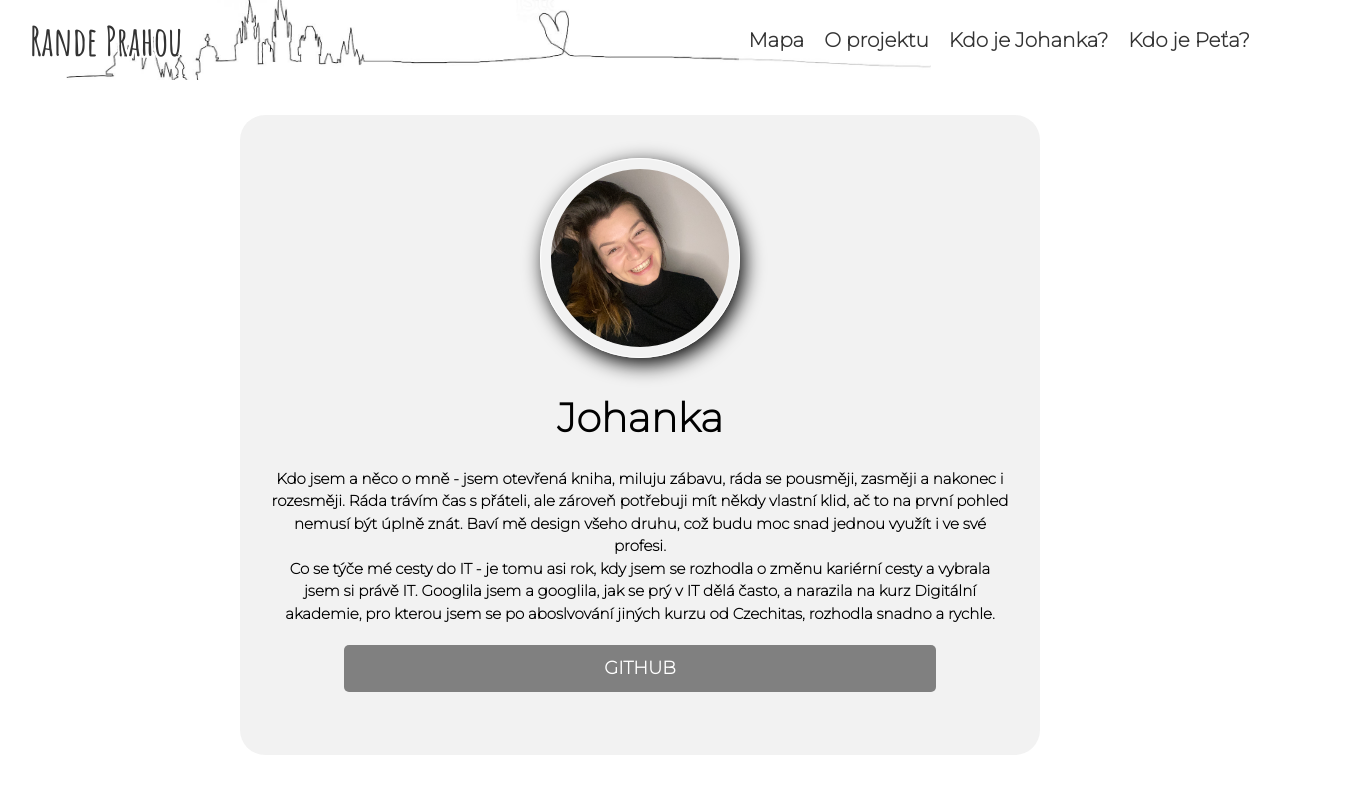
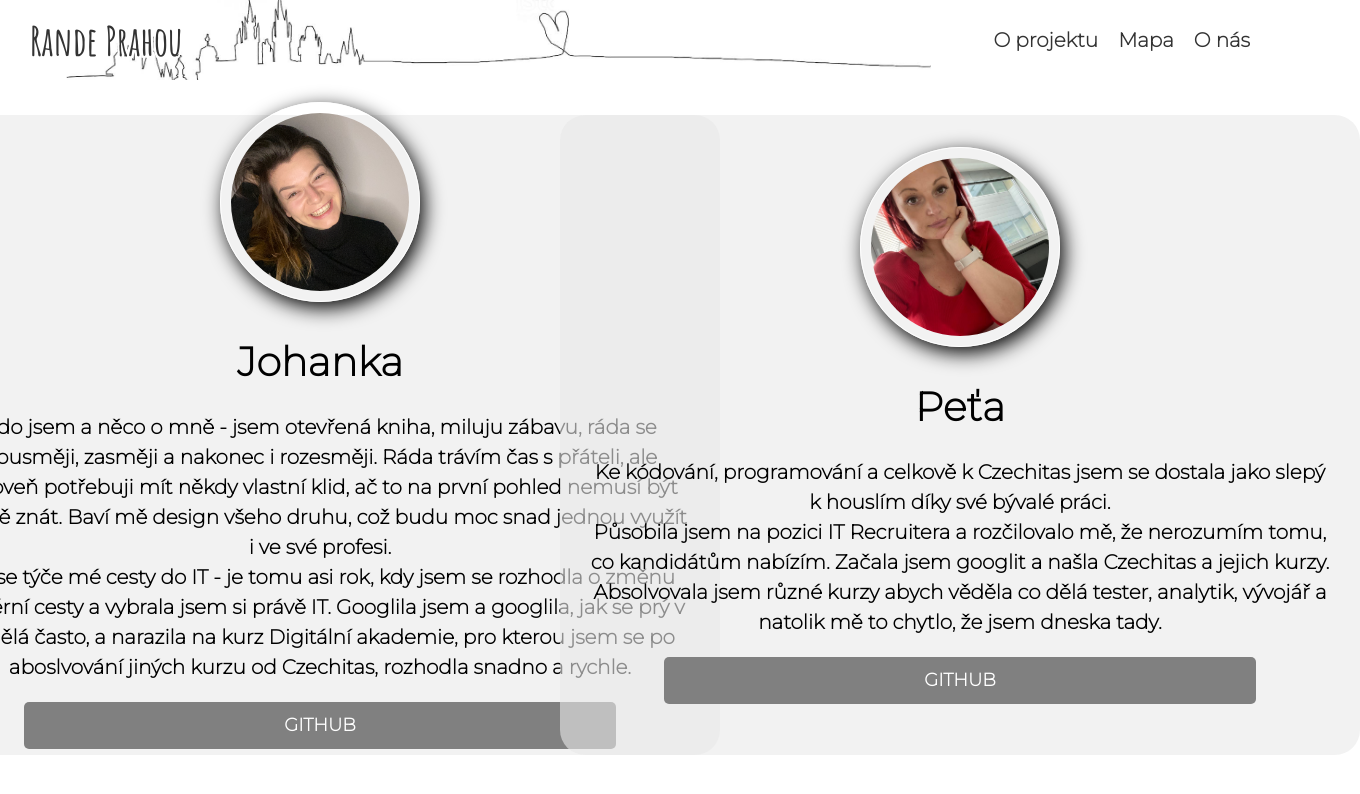
Before and after one commit to PetraPek/rande-prahou-DA-web, a React app: page /johana in a window 1280 px wide. Shown: the top 794 px of the page, 1360 px wide, since content can reach past the window. Built offline with nearby package versions, Linux system fonts and the light colour scheme.

Commit message:
změna uspořádání menu - ,,O nás

```diff
--- a/src/components/Bar/bar.css
+++ b/src/components/Bar/bar.css
@@ -128,7 +128,6 @@
   justify-content: center;
   height: 50px;
   width: 50px;
-  color: rgb(108, 108, 108);
   padding: 8px;
   background-color: rgb(252, 255, 255);
   border-radius: 10px;
--- a/src/components/Header/header.jsx
+++ b/src/components/Header/header.jsx
@@ -21,6 +21,13 @@ export const Header = () => {
       <HamburgerMenu />
       <nav className="rowMenu">
         <a
+          className={'rowMenu__elm ' + (openMenuItem === '' ? 'active' : '')}
+          href="/"
+          onClick={() => handleClick('')}
+        >
+          O projektu
+        </a>
+        <a
           className={
             'rowMenu__elm ' + (openMenuItem === 'mapa' ? 'active' : '')
           }
@@ -29,13 +36,7 @@ export const Header = () => {
         >
           Mapa
         </a>
-        <a
-          className={'rowMenu__elm ' + (openMenuItem === '' ? 'active' : '')}
-          href="/"
-          onClick={() => handleClick('')}
-        >
-          O projektu
-        </a>
+
         <a
           className={
             'rowMenu__elm ' + (openMenuItem === 'johana' ? 'active' : '')
@@ -43,15 +44,15 @@ export const Header = () => {
           href="/johana"
           onClick={() => handleClick('johana')}
         >
-          Kdo je Johanka?
+          O nás
         </a>
-        <a
+        {/* <a
           className={'rowMenu__elm ' + (openMenuItem === '' ? 'active' : '')}
           href="/petra"
           onClick={() => handleClick}
         >
           Kdo je Peťa?
-        </a>
+        </a> */}
       </nav>
     </header>
   );
--- a/src/components/Johana/johana.css
+++ b/src/components/Johana/johana.css
@@ -13,7 +13,7 @@
   justify-content: center;
   align-items: center;
   width: 90%;
-  min-width: 420px;
+  min-width: 200px;
   height: 80%;
   padding: 30px 30px 20px 30px;
   margin: 0 10px 10px 10px;
@@ -93,6 +93,16 @@
 
   }
 
+  .personal__info {
+    font-size: 20px;
+  }
+
+  .about__us {
+    display: flex;
+    justify-content: space-around;
+    align-items: start;
+  }
+
   /* .personal__title {
     font-size: 40px;
     margin: -250px 15px 30px 15px;
--- a/src/components/Johana/johana.jsx
+++ b/src/components/Johana/johana.jsx
@@ -1,9 +1,11 @@
 import React from 'react';
 import './johana.css';
 import johyy from './img/johyy.jpg';
+import { Petra } from '../Petra/petra';
 
 export const Johana = () => {
   return (
+    <div className="about__us">
       <div className="personal__content">
         <div className="personal__card">
           <img className="personal__foto" src={johyy} alt="Johana Pokorná" />
@@ -11,16 +13,16 @@ export const Johana = () => {
             <h1 className="personal__title">Johanka</h1>
 
             <p className="personal__info">
-            Kdo jsem a něco o mně - jsem otevřená kniha, miluju zábavu, ráda se
-            pousměji, zasměji a nakonec i rozesměji. Ráda trávím čas s přáteli,
-            ale zároveň potřebuji mít někdy vlastní klid, ač to na první pohled
-            nemusí být úplně znát. Baví mě design všeho druhu, což budu moc snad
-            jednou využít i ve své profesi.
+              Kdo jsem a něco o mně - jsem otevřená kniha, miluju zábavu, ráda
+              se pousměji, zasměji a nakonec i rozesměji. Ráda trávím čas s
+              přáteli, ale zároveň potřebuji mít někdy vlastní klid, ač to na
+              první pohled nemusí být úplně znát. Baví mě design všeho druhu,
+              což budu moc snad jednou využít i ve své profesi.
             </p>
 
             <p className="personal__info">
-            Co se týče mé cesty do IT - je tomu asi rok, kdy jsem se rozhodla o
-            změnu kariérní cesty a vybrala jsem si právě IT. Googlila jsem a
+              Co se týče mé cesty do IT - je tomu asi rok, kdy jsem se rozhodla
+              o změnu kariérní cesty a vybrala jsem si právě IT. Googlila jsem a
               googlila, jak se prý v IT dělá často, a narazila na kurz Digitální
               akademie, pro kterou jsem se po aboslvování jiných kurzu od
               Czechitas, rozhodla snadno a rychle.
@@ -32,5 +34,7 @@ export const Johana = () => {
           </div>
         </div>
       </div>
+      <Petra />
+    </div>
   );
 };
--- a/src/style.css
+++ b/src/style.css
@@ -62,7 +62,7 @@ body {
   justify-content: center;
   margin: 20px;
   width: 90%;
-  min-width: 600px;
+  /* min-width: 600px; */
   height: 95%;
   padding: 30px 30px 20px 30px;
   background-color: rgba(233, 233, 233, 0.6);
@@ -160,7 +160,7 @@ body {
   flex-direction: column;
   justify-content: center;
   align-items: center;
-  margin: 20px;
+  margin: 10px;
   width: 30px;
   height: 25px;
   cursor: pointer;
@@ -241,6 +241,14 @@ a {
   color: #333;
 }
 
+.different__size {
+  position: absolute;
+  top: 25%;
+  z-index: 2;
+  width: 100%;
+  max-width: 1200px;
+}
+
 /* Responsivní styly */
 @media (min-width: 840px) {
   .rowMenu {
```
Lines whose indentation alone changed are shown as unchanged.
